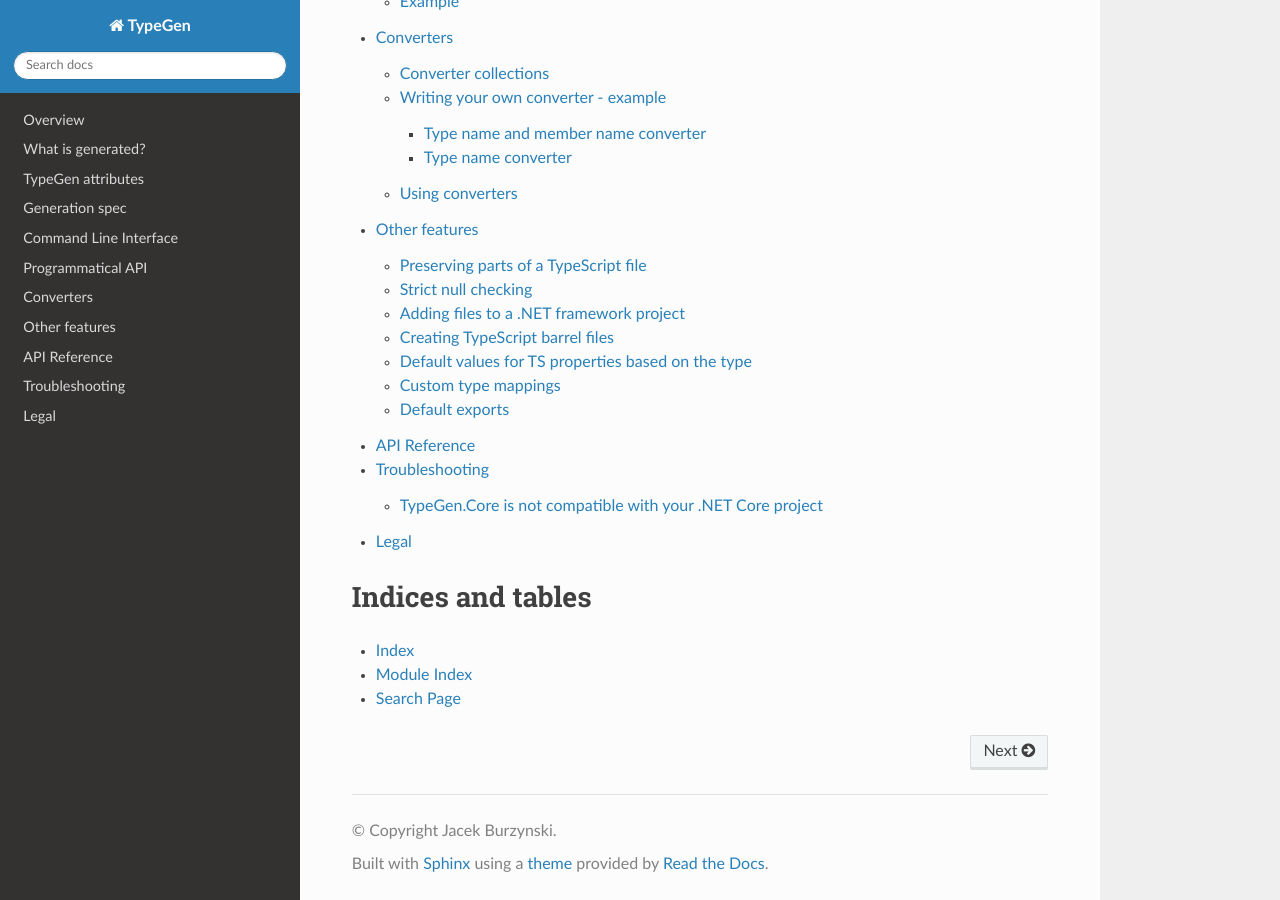
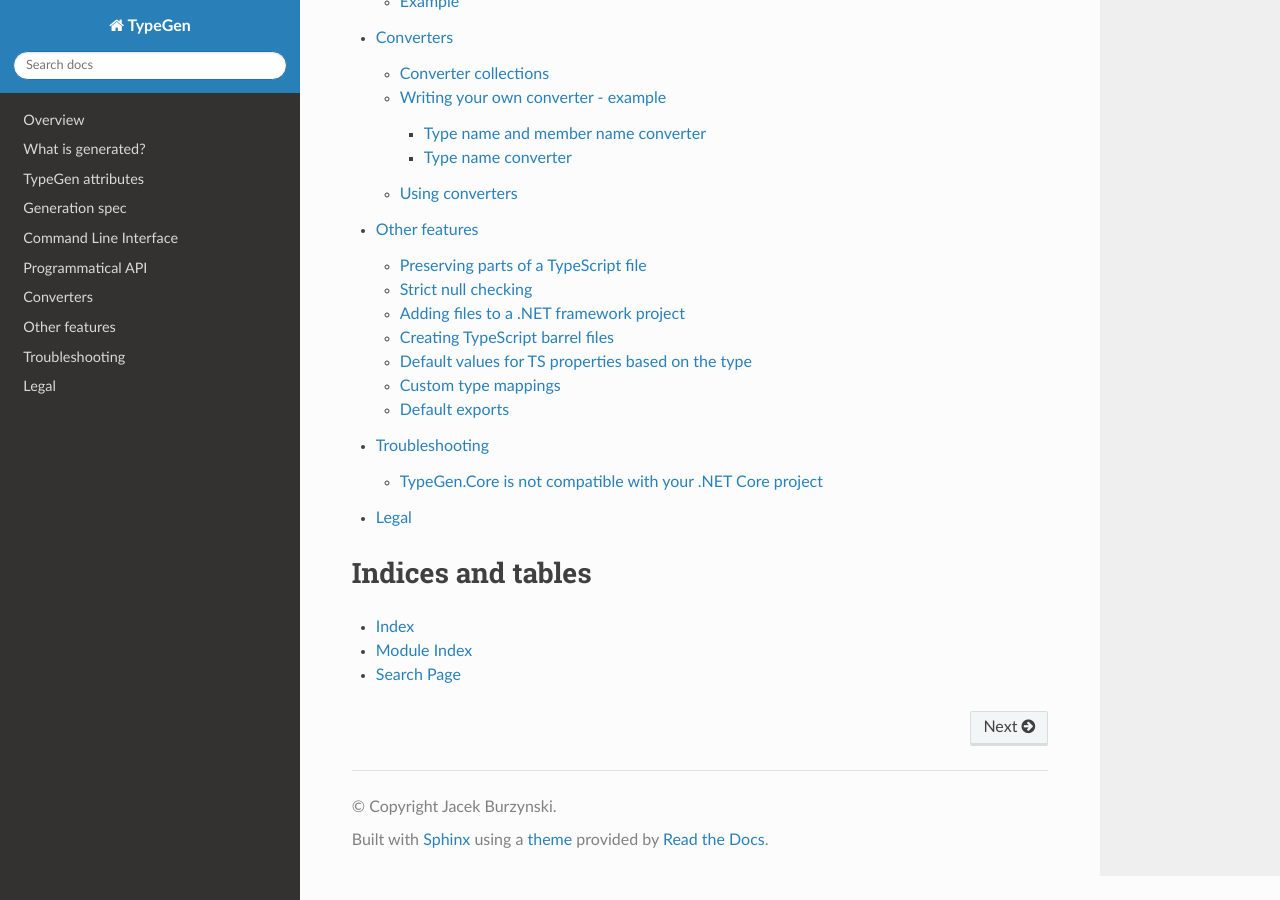
Before and after one commit to jburzynski/TypeGenDocs, a Sphinx documentation site: the page built from source/index.rst, in a window 1280 px wide and 900 px high, scrolled down 1754 px. Built offline with Sphinx 7.4.7 and the Read the Docs theme 3.1.0, drawn with Linux system fonts in a browser that asks for light colours.

Commit message:
removed API reference link to fuget.org

```diff
--- a/source/index.rst
+++ b/source/index.rst
@@ -27,7 +27,6 @@
    programmaticalapi
    converters
    otherfeatures
-   API Reference <https://www.fuget.org/packages/TypeGen>
    troubleshooting
    legal
 
```
